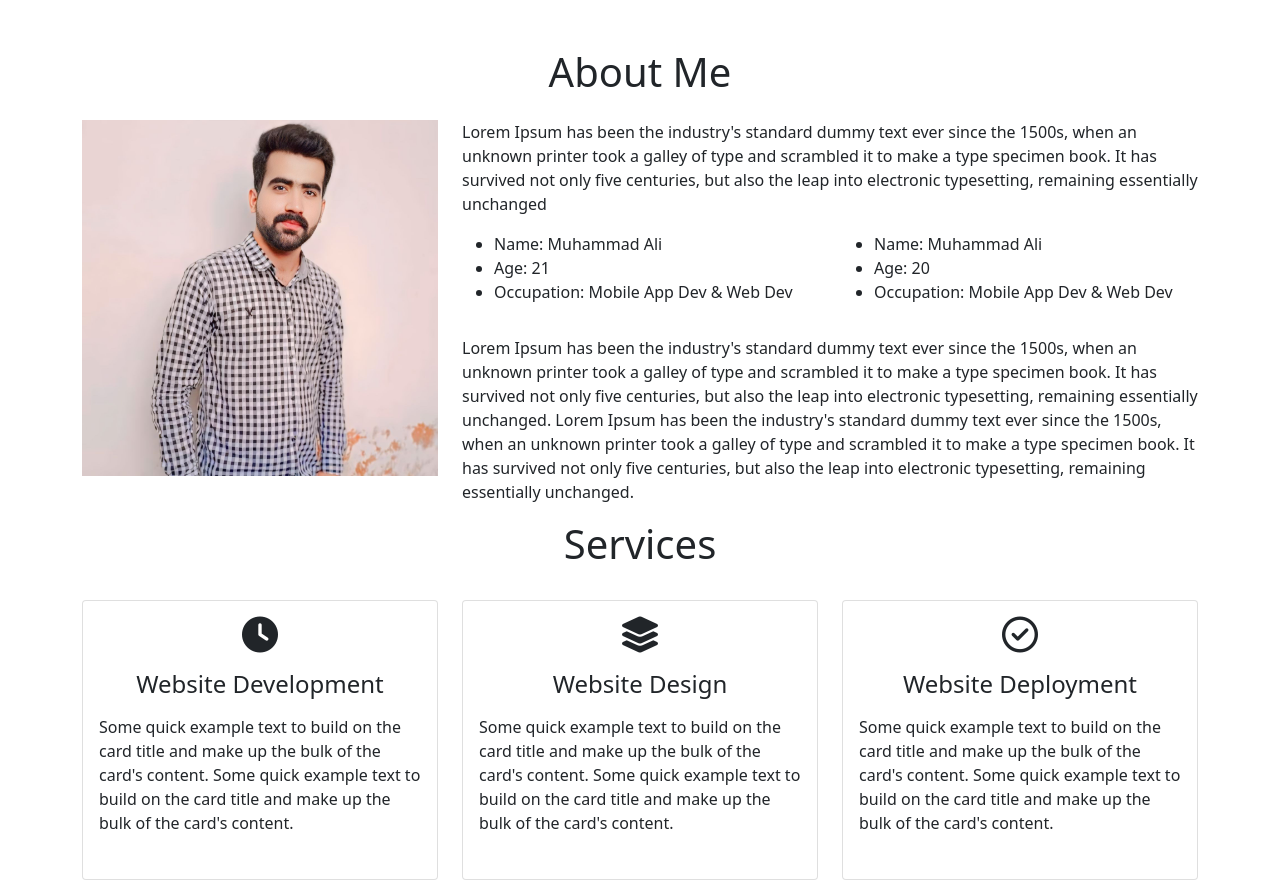
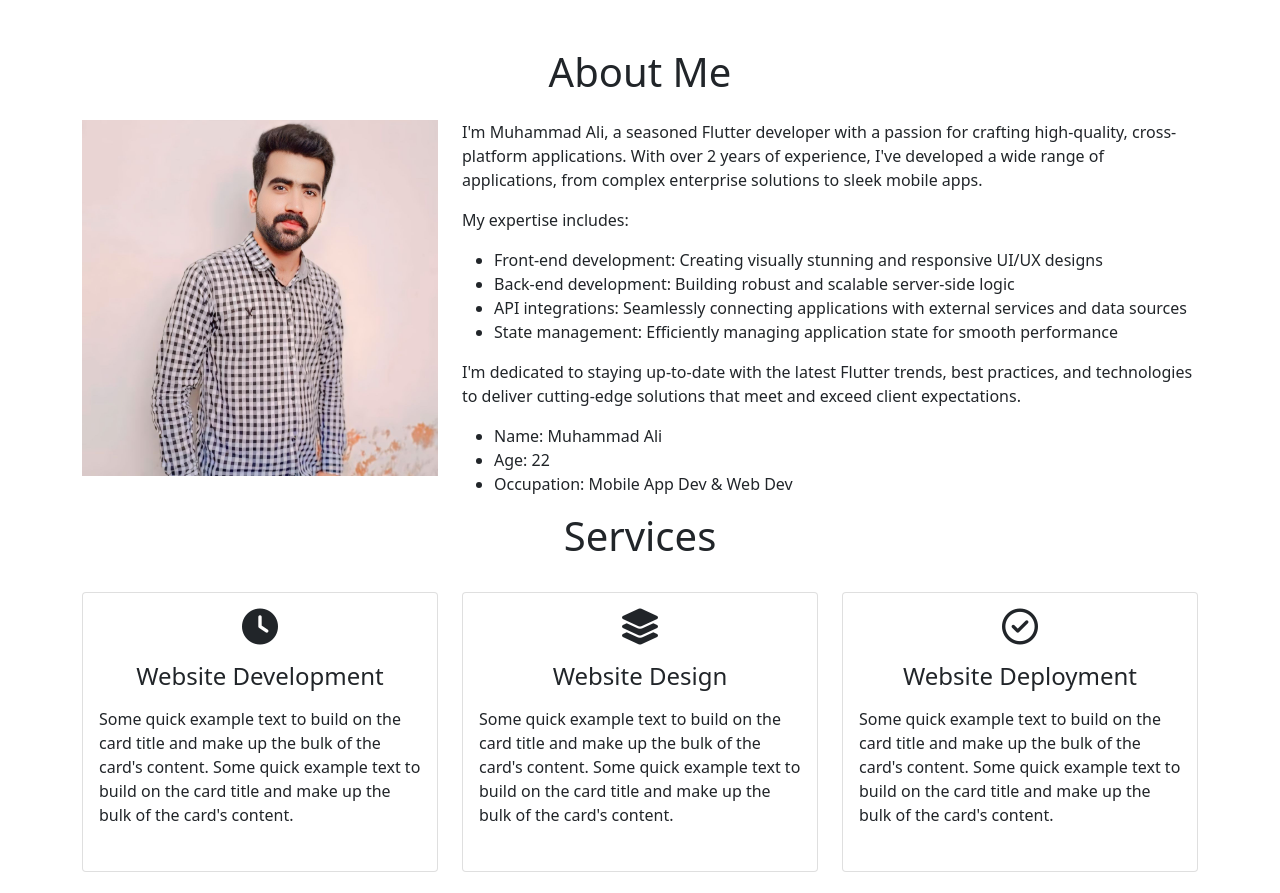
Before and after one commit to SoftEngAliijaz/ali-ijaz-portfolio, a plain HTML site: page index.html in a window 1280 px wide. Shown: the part 800-1693 px from the top of the page. Drawn offline with nearby package versions, Linux system fonts and the light colour scheme; a script that the page names is missing.

Commit message:
about me updated

```diff
--- a/index.html
+++ b/index.html
@@ -68,45 +68,38 @@
                 <div class="col-lg-4">
                     <img src="images/profile_image.jpeg" class="imageAboutPage" alt="profile_image">
                 </div>
-
                 <div class="col-lg-8">
-                    <p> Lorem Ipsum has been the industry's standard dummy text ever since the 1500s, when an unknown
-                        printer took a galley of type and scrambled it to make a type specimen book. It has survived not
-                        only five centuries, but also the leap into electronic typesetting, remaining essentially
-                        unchanged
-
+                    <p>
+                        I'm Muhammad Ali, a seasoned Flutter developer with a passion for crafting high-quality,
+                        cross-platform applications. With over 2 years of experience, I've developed a wide range of
+                        applications, from complex enterprise solutions to sleek mobile apps.
+                    </p>
+                    <p>
+                        My expertise includes:
+                    </p>
+                    <ul>
+                        <li>Front-end development: Creating visually stunning and responsive UI/UX designs</li>
+                        <li>Back-end development: Building robust and scalable server-side logic</li>
+                        <li>API integrations: Seamlessly connecting applications with external services and data sources
+                        </li>
+                        <li>State management: Efficiently managing application state for smooth performance</li>
+                    </ul>
+                    <p>
+                        I'm dedicated to staying up-to-date with the latest Flutter trends, best practices, and
+                        technologies to deliver cutting-edge solutions that meet and exceed client expectations.
                     </p>
                     <div class="row mt-3">
                         <div class="col-md-6">
                             <ul>
                                 <li>Name: Muhammad Ali</li>
-                                <li>Age: 21</li>
+                                <li>Age: 22</li>
                                 <li>Occupation: Mobile App Dev & Web Dev</li>
-
-                            </ul>
-                        </div>
-                        <div class="col-md-6">
-                            <ul>
-                                <li>Name: Muhammad Ali</li>
-                                <li>Age: 20</li>
-                                <li>Occupation: Mobile App Dev & Web Dev</li>
-
                             </ul>
                         </div>
                     </div>
-                    <div class="row mt-3">
-                        <p> Lorem Ipsum has been the industry's standard dummy text ever since the 1500s, when an
-                            unknown printer took a galley of type and scrambled it to make a type specimen book. It has
-                            survived not only five centuries, but also the leap into electronic typesetting, remaining
-                            essentially unchanged.
-                            Lorem Ipsum has been the industry's standard dummy text ever since the 1500s, when an
-                            unknown printer took a galley of type and scrambled it to make a type specimen book. It has
-                            survived not only five centuries, but also the leap into electronic typesetting, remaining
-                            essentially unchanged.
-                        </p>
-                    </div>
                 </div>
             </div>
+        </div>
     </section>
 
     <!-- services section-->
```
